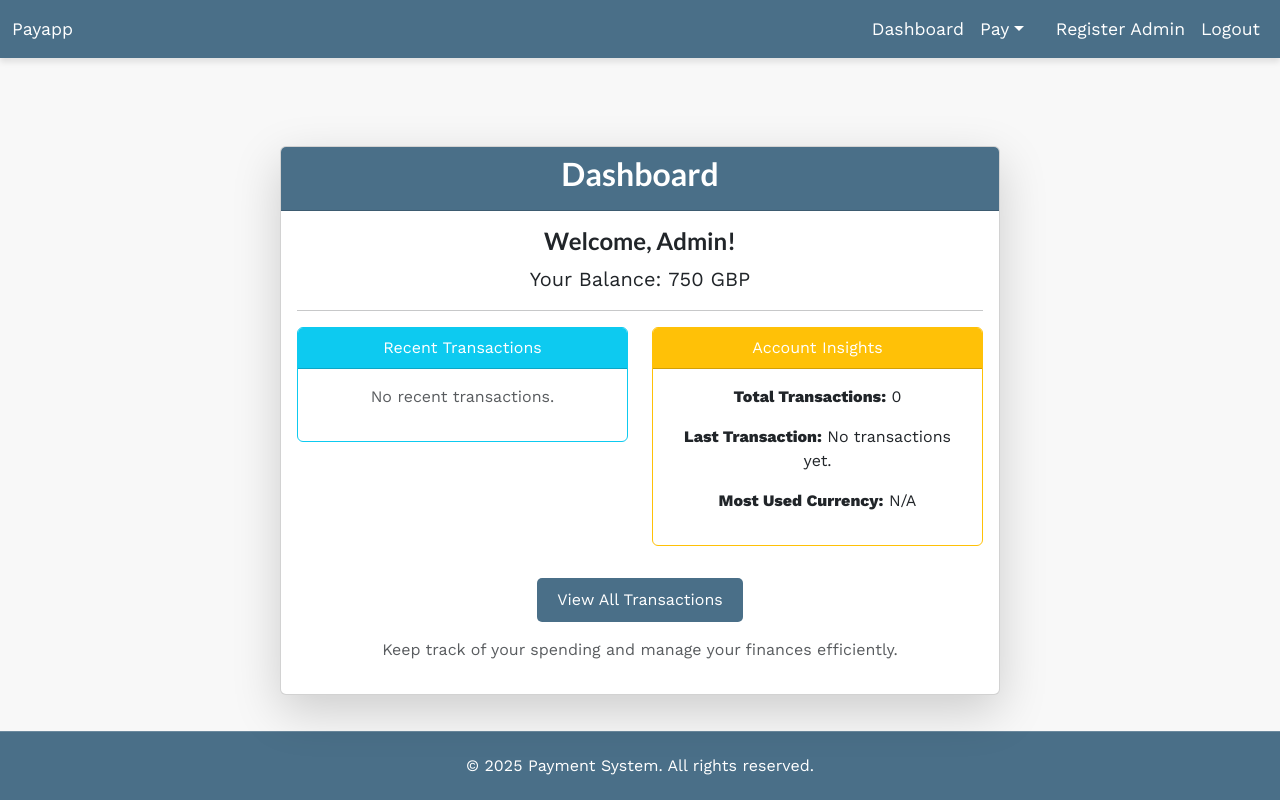
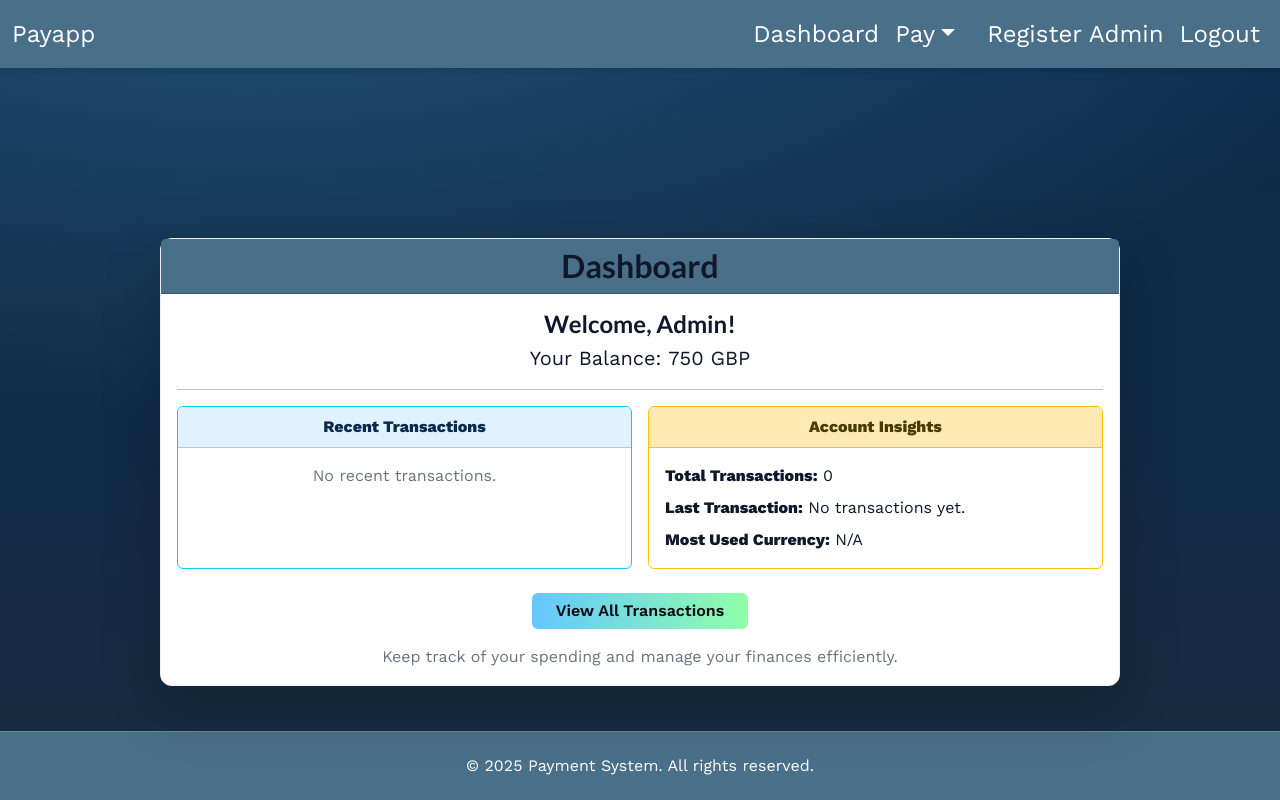
Before and after one commit to seore/PaymentSystem-webApp, a Django app: page /login/dashboard/ in a window 1280 px wide. Run offline with Django 5.2, Linux system fonts and the light colour scheme; a user stored in the database is signed in; data comes from the database, SQL or seed files in the repository; some libraries are stand-ins or nearby versions.

Commit message:
base + dashboard updates

```diff
--- a/webapps/webapps2025/templates/base.html
+++ b/webapps/webapps2025/templates/base.html
@@ -34,7 +34,7 @@
     /* Navbar */
     .navbar { background:#4A6F88; color:#fff; box-shadow: 0 4px 6px rgba(0,0,0,.1); }
     .navbar .navbar-brand,
-    .navbar .nav-link { color:#fff !important; font-size:1.1rem; }
+    .navbar .nav-link { color:#fff !important; font-size:1.5rem; }
     .navbar .nav-link:hover { color:#f8f9fa !important; text-decoration: underline; }
 
     .container { padding-top: 20px; }
@@ -93,11 +93,9 @@
       color:#0b2b4c;
     }
 
-    /* After-hero container that slightly overlaps the hero without cramping */
     .after-hero { margin-top: -48px; }
     @media (max-width: 768px){ .after-hero { margin-top: -24px; } }
 
-    /* Glass summary card */
     .glass-card{
       max-width:960px;
       background: rgba(70, 162, 195, 0.627);
@@ -128,6 +126,28 @@
     .bg-accent-subtle{ background:rgba(143,255,171,.18); }
     .bg-info-subtle{ background:rgba(102,198,255,.18); }
     .bg-warning-subtle{ background:rgba(203, 157, 16, 0.18); }
+
+    /* Dashboard Styles */
+    .dashboard-wrap{ min-height: calc(100vh - 160px); display: flex; align-items: flex-start; justify-content: center;
+        padding-top: 170px; padding-bottom: 40px; }
+
+    .dashboard-card{ max-width: 960px; width: 100%; background: #ffffff; border: 1px solid rgba(0,0,0,.06);
+        border-radius: 12px; box-shadow: 0 20px 60px rgba(0,0,0,.18); }
+
+    .dashboard-card .card-body,
+    .dashboard-card h2,
+    .dashboard-card h4,
+    .dashboard-card p,
+    .dashboard-card .list-group-item{ color: #0f172a; }
+    .dashboard-card .text-muted{ color:#6b7280 !important; }
+
+    .dashboard-card .card.border-info .card-header{ background: #e0f2ff; color:#0b2b4c; font-weight:700; }
+    .dashboard-card .card.border-warning .card-header{ background: #ffe9b3; color:#4a3b00; font-weight:700; }
+
+    .btn-dashboard{ background: linear-gradient(90deg, var(--brand,#66c6ff), var(--accent,#8fffab));
+        border: none; color:#0b0d10; font-weight:600; }
+    .btn-dashboard:hover{ filter:brightness(1.05); transform: translateY(-1px); }
+    .dashboard-head{ background-color:#4A6F88; color:#fff; border-top-left-radius:12px; border-top-right-radius:12px; }
 
     footer{
       background:#4A6F88 !important;
--- a/webapps/webapps2025/templates/payapp/dashboard.html
+++ b/webapps/webapps2025/templates/payapp/dashboard.html
@@ -1,82 +1,86 @@
 {% extends 'base.html' %}
+{% block body_class %}theme-hero{% endblock %}
 {% load crispy_forms_tags %}
+
 {% block content %}
-<div class="container mt-5">
-    <div class="row justify-content-center">
-        <div class="col-md-8">
-            <div class="card shadow-lg custom-card">
-                <div class="card-header text-white text-center" style="background-color: #4A6F88;">
-                    <h2>Dashboard</h2>
+<section class="dashboard-wrap">
+  <div class="dashboard-card card">
+    <div class="card-header text-center dashboard-head">
+      <h2 class="mb-0">Dashboard</h2>
     </div>
+
     <div class="card-body text-center">
-                    <h4>Welcome, {{ user.username }}!</h4>
-                    <p class="lead">Your Balance: <strong>{{ account.balance }} {{ account.user.currency }}</strong></p>
+      <h4 class="mb-1">Welcome, {{ user.username }}!</h4>
+      <p class="lead mb-3">
+        Your Balance:
+        <strong>{{ account.balance }} {{ account.user.currency }}</strong>
+      </p>
       <hr>
 
-                    <div class="row">
+      <div class="row g-3">
         <div class="col-md-6">
-                            <div class="card border-info mb-3 custom-card">
-                                <div class="card-header bg-info text-white">Recent Transactions</div>
+          <div class="card border-info h-100">
+            <div class="card-header">Recent Transactions</div>
             <div class="card-body">
               {% if transaction_display_data %}
                 <ul class="list-group">
                   {% for transaction in transaction_display_data %}
-                                                <li class="list-group-item d-flex justify-content-between">
-                                                    {{ transaction.status }} - {{ transaction.display_amount }}
-                                                    <span class="text-muted">{{ transaction.date }}</span>
+                    <li class="list-group-item d-flex justify-content-between align-items-center">
+                      {{ transaction.status }} — {{ transaction.display_amount }}
+                      <span class="text-muted">
+                        {{ transaction.timestamp|date:"Y-m-d H:i" }}
+                      </span>
                     </li>
                   {% endfor %}
                 </ul>
               {% else %}
-                                        <p class="text-muted">No recent transactions.</p>
+                <p class="text-muted mb-0">No recent transactions.</p>
               {% endif %}
             </div>
           </div>
         </div>
 
         <div class="col-md-6">
-                            <div class="card border-warning mb-3 custom-card">
-                                <div class="card-header bg-warning text-white">Account Insights</div>
-                                <div class="card-body">
-                                    <p><strong>Total Transactions:</strong> {{ total_transactions }}</p>
-                                    <p><strong>Last Transaction:</strong>
+          <div class="card border-warning h-100">
+            <div class="card-header">Account Insights</div>
+            <div class="card-body text-start">
+              <p class="mb-2"><strong>Total Transactions:</strong> {{ total_transactions }}</p>
+              <p class="mb-2">
+                <strong>Last Transaction:</strong>
                 {% if last_transaction %}
                   {% if last_transaction.converted_amount %}
-                                               {{ last_transaction.converted_amount }} {{ last_transaction.converted_currency }} on {{ last_transaction.timestamp }}
+                    {{ last_transaction.converted_amount }} {{ last_transaction.converted_currency }}
                   {% else %}
-                                               {{ last_transaction.amount }} {{ account.user.currency }} on {{ last_transaction.timestamp }}
+                    {{ last_transaction.amount }} {{ account.user.currency }}
                   {% endif %}
+                  on {{ last_transaction.timestamp|date:"Y-m-d H:i" }}
                 {% else %}
                   No transactions yet.
                 {% endif %}
               </p>
-                                    <p><strong>Most Used Currency:</strong> {{ most_used_currency }}</p>
+              <p class="mb-0"><strong>Most Used Currency:</strong> {{ most_used_currency }}</p>
             </div>
           </div>
         </div>
       </div>
 
-                    <div class="mt-3">
-                        <a href="{% url 'transaction_history' %}" class="btn btn-custom">View All Transactions</a>
+      <div class="mt-4">
+        <a href="{% url 'transaction_history' %}" class="btn btn-dashboard px-4">View All Transactions</a>
       </div>
 
-                    <p class="text-muted mt-3">Keep track of your spending and manage your finances efficiently.</p>
+      <p class="text-muted mt-3 mb-0">Keep track of your spending and manage your finances efficiently.</p>
     </div>
   </div>
-        </div>
-    </div>
-</div>
+</section>
 
-<!-- Success Popup -->
 {% if messages %}
   {% for message in messages %}
     {% if message.tags == 'success' %}
-<div class="alert alert-success alert-dismissible fade show" role="alert">
+      <div class="alert alert-success alert-dismissible fade show position-fixed bottom-0 start-50 translate-middle-x mb-3" role="alert" style="z-index:1080; max-width:640px;">
         {{ message }}
         <button type="button" class="btn-close" data-bs-dismiss="alert" aria-label="Close"></button>
       </div>
     {% endif %}
   {% endfor %}
 {% endif %}
-<script src="https://cdn.jsdelivr.net/npm/bootstrap@5.3.0-alpha1/dist/js/bootstrap.bundle.min.js"></script>
 {% endblock %}
```
Lines whose indentation alone changed are shown as unchanged.
